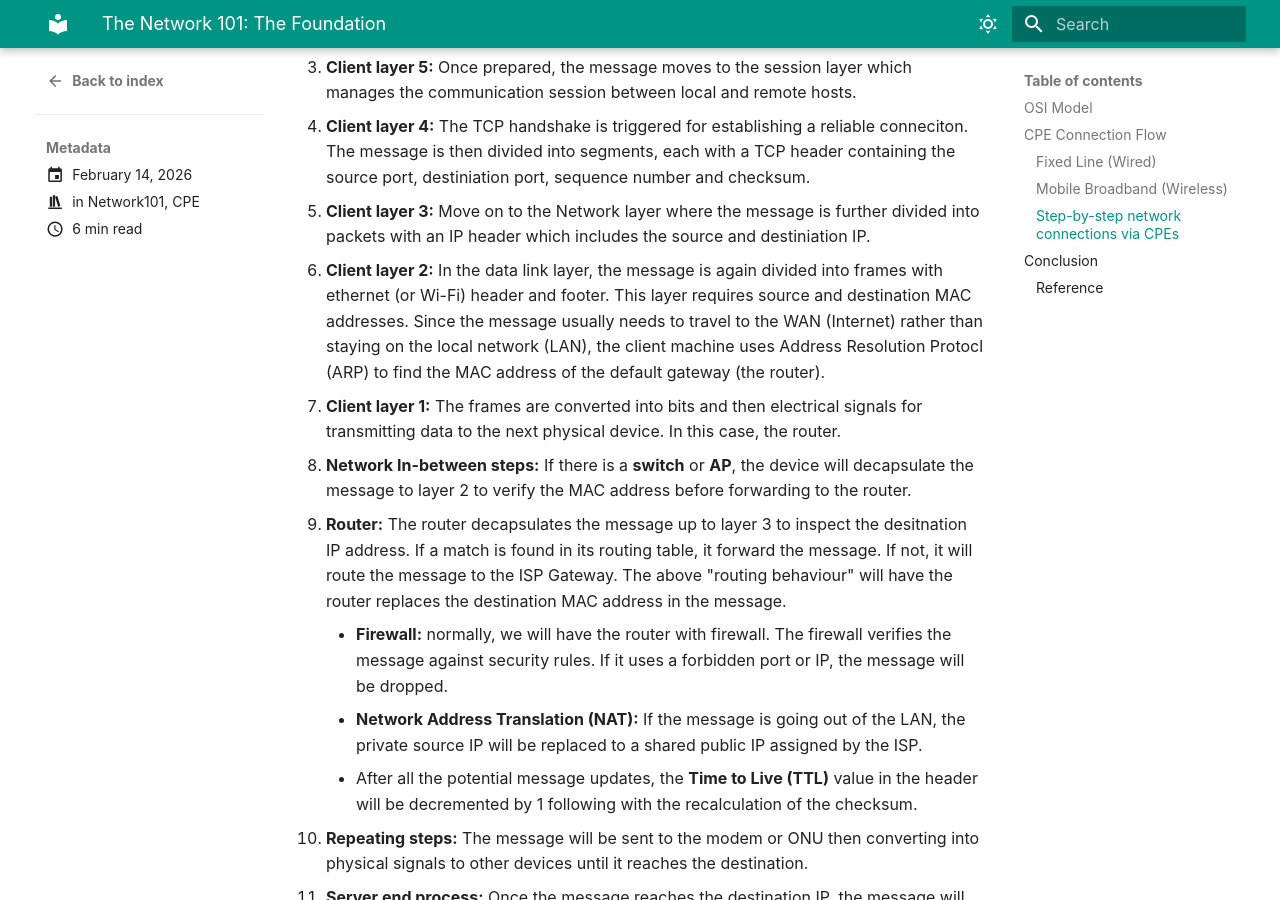
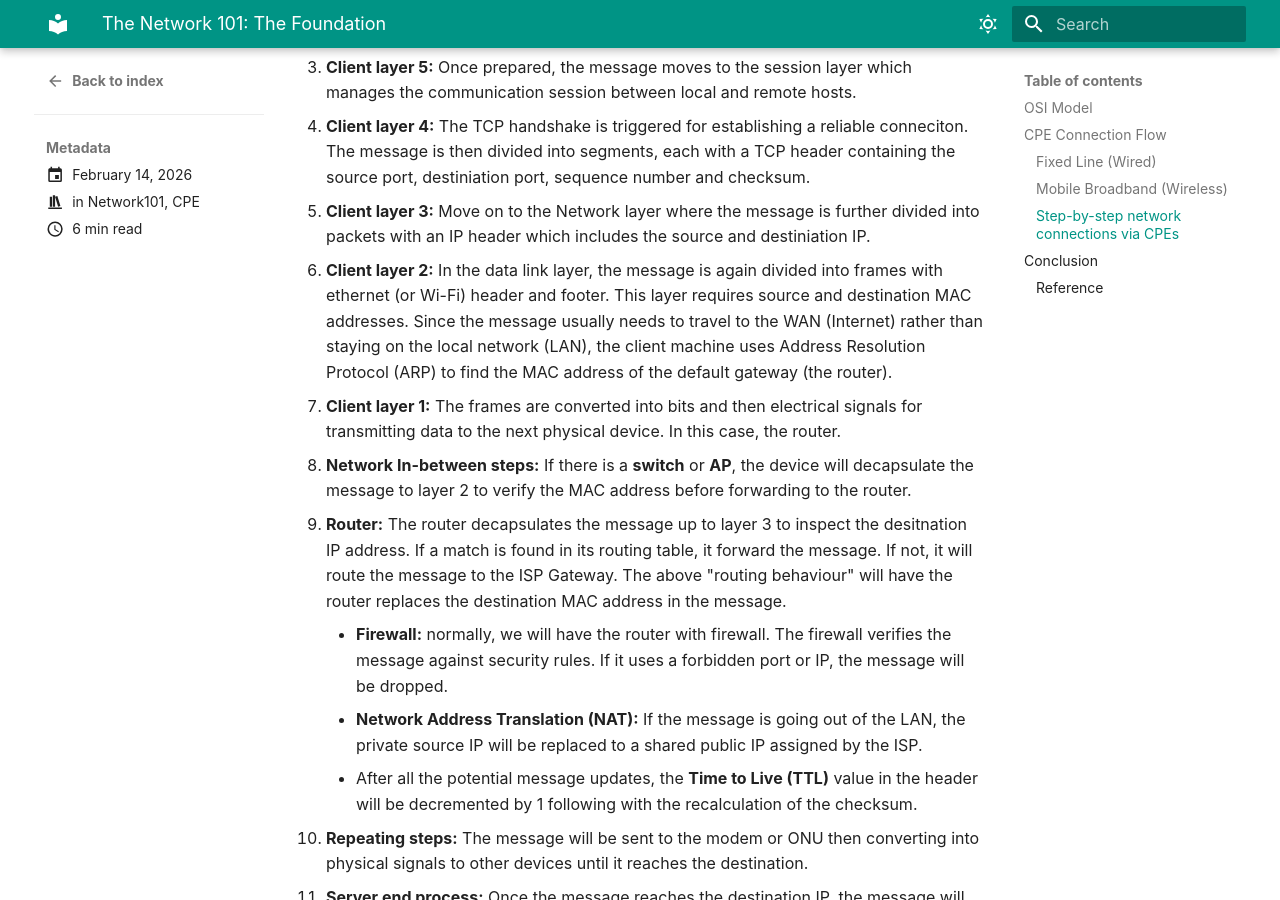
Before and after one commit to maudes/tech-notes, an MkDocs documentation site: the page built from docs/blog/posts/2026-02-14-the-network-101-foundation.md, in a window 1280 px wide and 900 px high, scrolled down 3737 px. Built offline with MkDocs 1.6.1 and Material for MkDocs 9.7.7, drawn with Linux system fonts in a browser that asks for light colours; some web fonts are replaced.

Commit message:
Fix typos in network layer explanation
Corrected typos in the explanation of the OSI model layers, including 'connection', 'destination', 'Protocol', and 'destination IP'.

```diff
--- a/docs/blog/posts/2026-02-14-the-network-101-foundation.md
+++ b/docs/blog/posts/2026-02-14-the-network-101-foundation.md
@@ -89,7 +89,7 @@ graph TD
 3. **Client layer 5:** Once prepared, the message moves to the session layer which manages the communication session between local and remote hosts.
 4. **Client layer 4:** The TCP handshake is triggered for establishing a reliable conneciton. The message is then divided into segments, each with a TCP header containing the source port, destiniation port, sequence number and checksum.
 5. **Client layer 3:** Move on to the Network layer where the message is further divided into packets with an IP header which includes the source and destiniation IP.
-6. **Client layer 2:** In the data link layer, the message is again divided into frames with ethernet (or Wi-Fi) header and footer. This layer requires source and destination MAC addresses. Since the message usually needs to travel to the WAN (Internet) rather than staying on the local network (LAN), the client machine uses Address Resolution Protocl (ARP) to find the MAC address of the default gateway (the router).
+6. **Client layer 2:** In the data link layer, the message is again divided into frames with ethernet (or Wi-Fi) header and footer. This layer requires source and destination MAC addresses. Since the message usually needs to travel to the WAN (Internet) rather than staying on the local network (LAN), the client machine uses Address Resolution Protocol (ARP) to find the MAC address of the default gateway (the router).
 7. **Client layer 1:** The frames are converted into bits and then electrical signals for transmitting data to the next physical device. In this case, the router.
 8. **Network In-between steps:** If there is a **switch** or **AP**, the device will decapsulate the message to layer 2 to verify the MAC address before forwarding to the router.
 9. **Router:** The router decapsulates the message up to layer 3 to inspect the desitnation IP address. If a match is found in its routing table, it forward the message. If not, it will route the message to the ISP Gateway. The above "routing behaviour" will have the router replaces the destination MAC address in the message.
```
